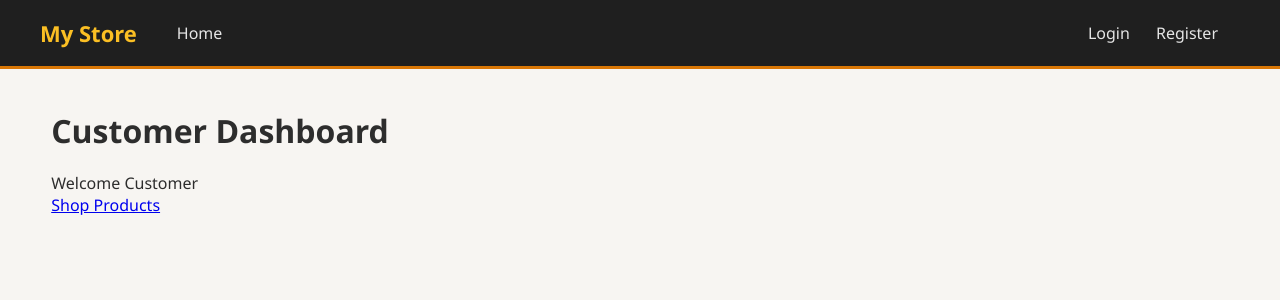
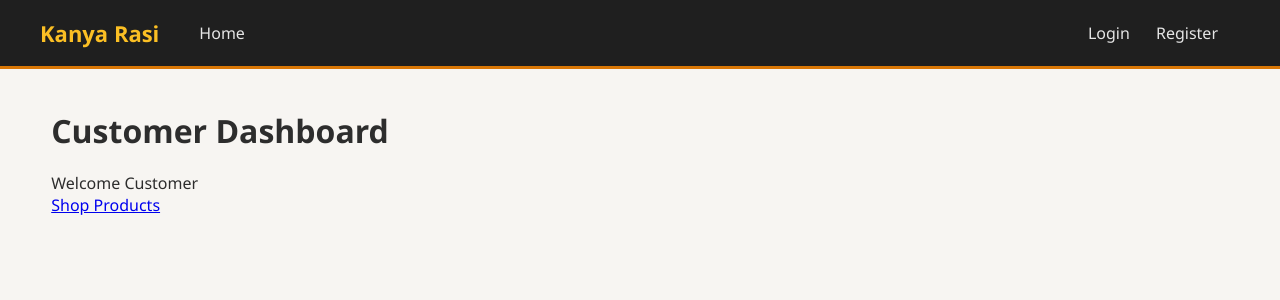
Before and after one commit to rajeshbhojannagari/Datastore_project, a Django app: page /accounts/customer/ in a window 1280 px wide. Shown: the top 300 px of the page. Run offline with Django 5.2, Linux system fonts and the light colour scheme.

Commit message:
chnaged brand name

```diff
--- a/store_project/templates/base.html
+++ b/store_project/templates/base.html
@@ -8,7 +8,7 @@
 </head>
 <body>
 <nav>
-    <span class="brand">My Store</span>
+    <span class="brand">Kanya Rasi</span>
     <a href="/">Home</a>
     {% if user.is_authenticated %}
         {% if user.profile.role == 'seller' %}
```
